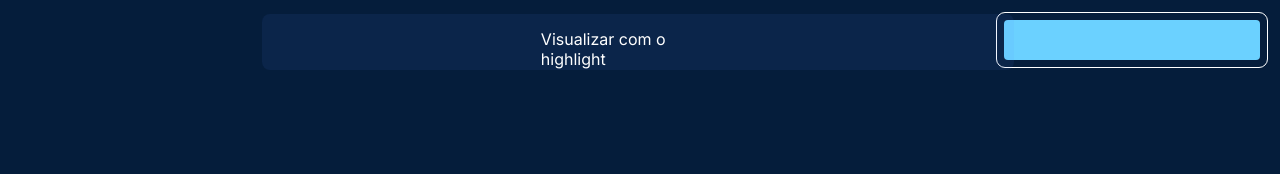
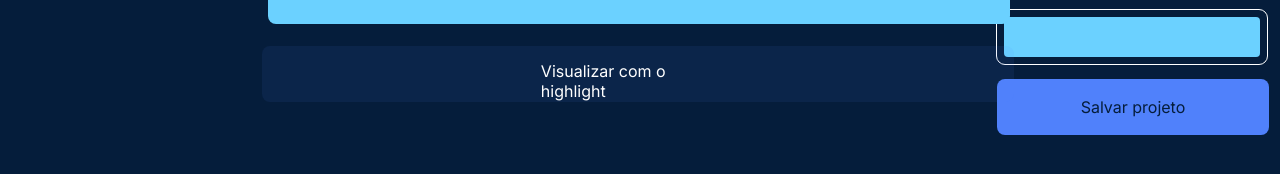
Before and after one commit to MiguelMotaAbreu/projeto_alura_dev, a plain HTML site: page index.html in a window 1280 px wide. Shown: the part 496-670 px from the top of the page. Drawn offline with Linux system fonts and the light colour scheme.

Commit message:
Estilização e Posionamento de botão para Salvar o projeto, conclusão Semana 1 do desafio

```diff
--- a/index.html
+++ b/index.html
@@ -44,6 +44,7 @@
                     <div class="botao-selecionar-cor-borda">
                         <div class="botao-selecionar-cor-borda__cor"></div>
                     </div>
+                    <div class="salvar-projeto">Salvar projeto</div>
             </div>
             </div>
             <section class="codigo-projeto">
--- a/style.css
+++ b/style.css
@@ -307,3 +307,18 @@ html, body {
     background-color: #6BD1FF;
     border-radius: 4px;
 }
+
+.salvar-projeto {
+    margin-top: 2%;
+    display: flex;
+    justify-content: center;
+    align-items: center;
+    width: 272px;
+    height: 56px;
+    background-color: #5081FB;
+    border-radius: 8px;
+    font-family: "Inter", sans-serif;
+    font-weight: 400;
+    color: #051D3B;
+    font-size: 16px;
+}
```
